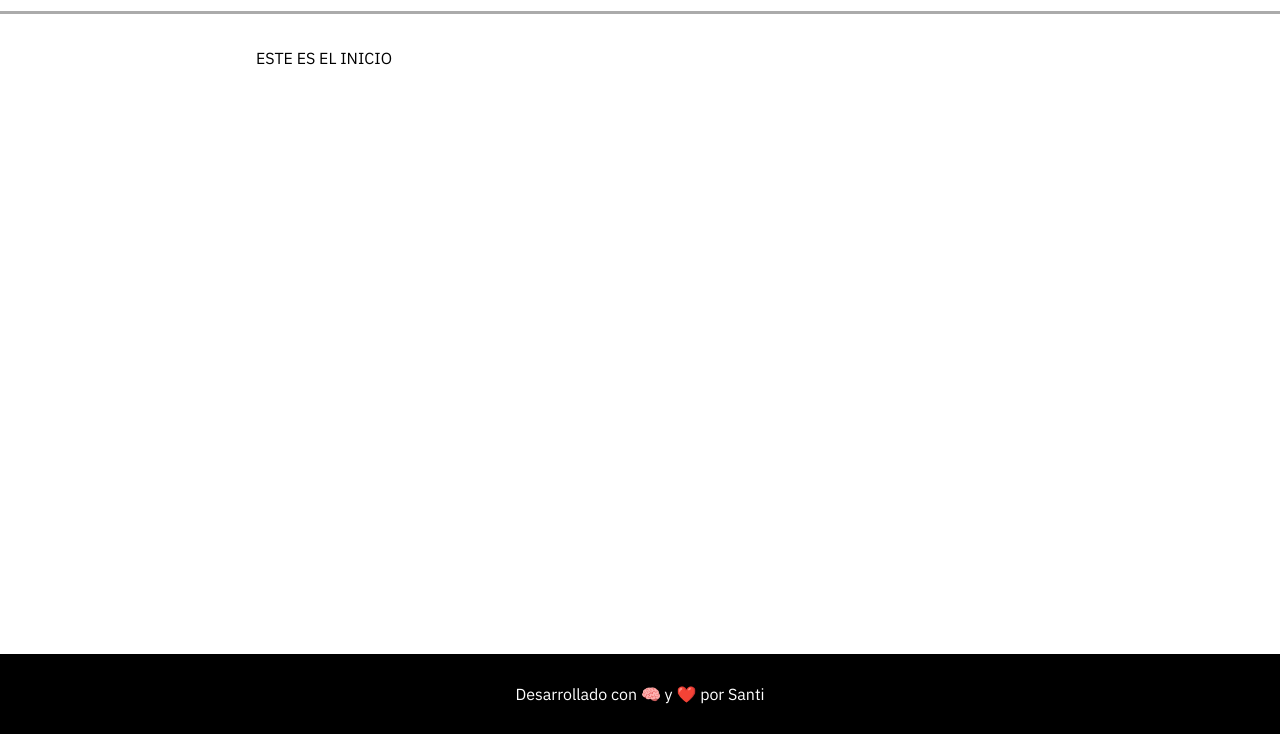
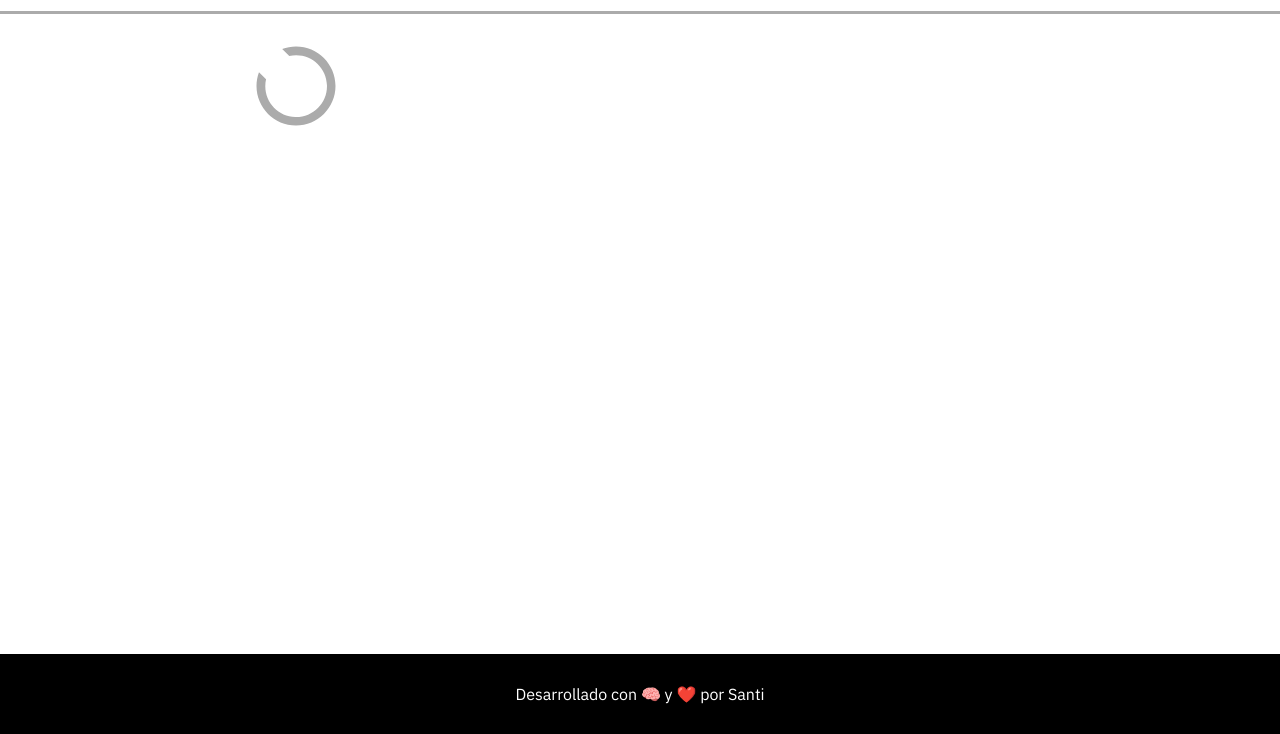
Before and after one commit to santiruizmazzo/cochera-mazzocato, a website with bundled scripts: page frontend/public/index.html in a window 1280 px wide. Shown: the part 66-800 px from the top of the page. Built offline with nearby package versions, Linux system fonts and the light colour scheme.

Commit message:
style(front): agregado icono de spinner custom al home view (de prueba)

```diff
--- a/frontend/public/styles.css
+++ b/frontend/public/styles.css
@@ -222,3 +222,14 @@
     text-decoration: underline dashed;
   }
 }
+
+.spinner {
+  width: 5rem;
+  height: 5rem;
+  fill: var(--clr-bg-dark);
+  transition: transform 0.5s;
+
+  &:hover {
+    transform: rotate(360deg);
+  }
+}
--- a/frontend/public/views/HomeView.js
+++ b/frontend/public/views/HomeView.js
@@ -8,7 +8,7 @@
 
   async getHtml() {
     return /*html*/ `
-      <h2>ESTE ES EL INICIO</h2>
+      <svg class="spinner"><use href="#spinner"/></svg>
     `;
   }
 }
```
Also changed, not shown: frontend/public/assets/icons.svg, frontend/public/assets/icons/close.svg, frontend/public/assets/icons/person_add.svg, frontend/public/assets/icons/spinner.svg (added).
